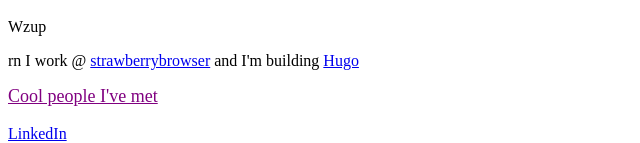
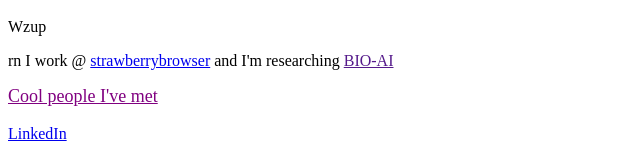
Before and after one commit to dkjo8/dkjo8, a React (Vite) app: page / in a window 1280 px wide. Shown: the part 138-281 px from the top of the page, without its empty margins (0-640 px from the left). Built offline with nearby package versions, Linux system fonts and the light colour scheme.

Commit message:
Update text and links in App component

```diff
--- a/src/App.tsx
+++ b/src/App.tsx
@@ -57,14 +57,14 @@
             >
               strawberrybrowser
             </a>
-            {' '}and I'm building{' '}
+            {' '}and I'm researching{' '}
             <a
-              href="https://hugo.love/"
+              href=""
               target="_blank"
               rel="noopener noreferrer"
               className="bg-green-500 hover:bg-green-600 text-white px-4 py-2 rounded-lg transition-colors duration-200 inline-block"
             >
-              Hugo
+              BIO-AI
             </a>
           </p>
 
```
